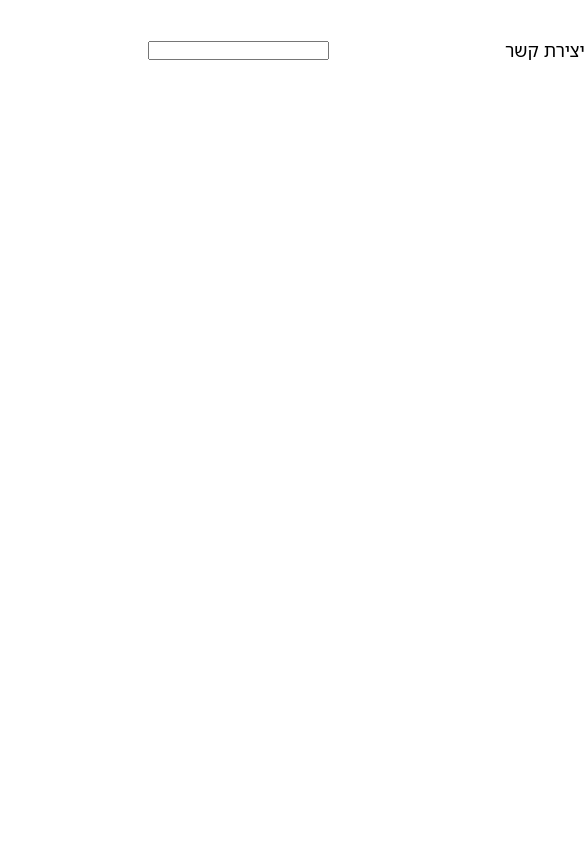
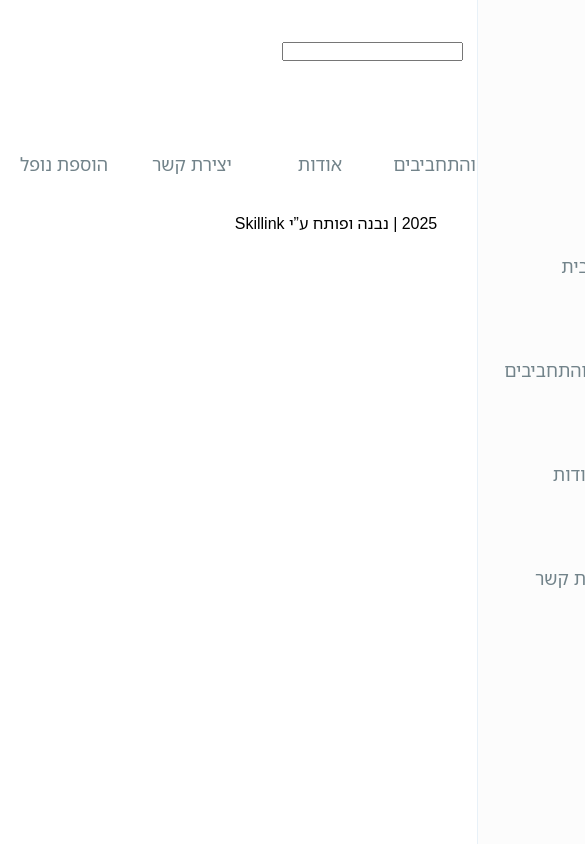
Before and after one commit to Skillink-org/Zikaron-Laderech, a Next.js app: page /about in a window 390 px wide. Shown: the top 844 px of the page, 585 px wide, since content can reach past the window. Built offline with nearby package versions, Linux system fonts and the light colour scheme.

Commit message:
Add mobile navigation component and enhance header layout

```diff
--- /dev/null
+++ b/app/components/Header/MobileNav.jsx
@@ -0,0 +1,33 @@
+'use client'
+
+import Image from 'next/image'
+import styles from './style.module.scss'
+import { useState } from 'react'
+import Link from 'next/link'
+
+export default function MobileNav() {
+    const [isOpen, setIsOpen] = useState(true)
+
+    function toggleNav() {
+        setIsOpen(!isOpen)
+    }
+
+    return (
+        <div className={`${styles.mobileNav} ${isOpen ? styles.open : styles.closed}`}>
+            <Image
+                src="/mobile-nav-icon.svg"
+                className={styles.navIcon}
+                width={24}
+                height={24}
+                alt="Mobile nav icon"
+                onClick={toggleNav} />
+
+            <nav className={styles.nav}>
+                <Link href='/'>בית</Link>
+                <Link href='/all-fallen'>השמות והתחביבים</Link>
+                <Link href='/about'>אודות</Link>
+                <Link href='/contact'>יצירת קשר</Link>
+            </nav>
+        </div>
+    )
+}
--- a/app/components/Header/index.jsx
+++ b/app/components/Header/index.jsx
@@ -1,5 +1,8 @@
 import Link from 'next/link'
+import Image from 'next/image'
 import styles from './style.module.scss'
+import NavIcon from '@/public/mobile-nav-icon.svg'
+import MobileNav from './MobileNav'
 
 export default function Header() {
     return (
@@ -11,7 +14,12 @@ export default function Header() {
                 <Link href='/about'>אודות</Link>
                 <Link href='/contact'>יצירת קשר</Link>
             </nav>
-            <input type="text" />
+            <MobileNav />
+
+            <div className={styles.search}>
+                <input type="text" />
+            </div>
+
         </header>
     )
 }
--- a/app/components/Header/style.module.scss
+++ b/app/components/Header/style.module.scss
@@ -4,42 +4,46 @@ $header-height: 100px;
 
 .header {
     height: $header-height;
-    width: 1440px;
-    display: flex;
-    flex-direction: row;
-    align-items: center;
-    gap: 152px;
+    display: grid;
+    grid-template-rows: $header-height;
+    grid-template-columns: [right] 100px [center] 1fr [left] auto;
     font-family: $font-family;
-    padding-inline: 85px;
-    margin-inline: auto;
+
+    &>* {
+        grid-row: 1;
+    }
+
+}
+
+.search {
+    grid-column: left;
+    place-self: center;
 }
 
 .logo {
+    grid-column: center;
+    place-self: center;
+
     font-weight: 700;
-    width: 178px;
     font-size: 35px;
-    // line-height: 42.36px;
     color: $primary;
 
     span {
         color: $textColor;
     }
-
 }
 
 .nav {
-    display: flex;
+    grid-column: center;
+    display: none;
     flex-direction: row;
     align-items: center;
     justify-content: center;
 
-
-
     a {
         text-align: center;
-        width: 128px;
+        width: 100px;
         padding-block: 30px;
-
         font-size: $text-md;
 
         &:hover {}
@@ -51,3 +55,84 @@ $header-height: 100px;
         width: 160px;
     }
 }
+
+.mobileNav {
+    grid-column: right;
+    display: flex;
+    align-items: center;
+    justify-content: center;
+
+
+
+    .navIcon {
+        cursor: pointer;
+        z-index: 10;
+    }
+
+    &.open {
+        .nav {
+            transform: translateX(0);
+        }
+    }
+
+    &.closed {
+        .nav {
+            transform: translateX(100%);
+        }
+    }
+
+    & .nav {
+        position: absolute;
+        height: 100vh;
+        width: 50%;
+        right: 0;
+        top: 0;
+        display: flex;
+        flex-direction: column;
+        align-items: center;
+        justify-content: center;
+        gap: 20px;
+
+        background-color: $grayBackground;
+        color: $textColor;
+        border-left: 1px solid $lightblueBorder;
+        transition: all 0.2s ease-in-out;
+    }
+}
+
+
+@media (min-width: 768px) {}
+
+
+@media (min-width: 1024px) {
+    .header {
+        grid-template-columns: auto [right] 280px [center] auto [left] 280px auto;
+    }
+
+    .mobileNav {
+        display: none;
+    }
+
+    .nav {
+        display: flex;
+    }
+
+    .logo {
+        grid-column: right;
+    }
+
+}
+
+@media (min-width: 1220px) {
+    .header {
+        grid-template-columns: auto [right] 335px [center] auto [left] 335px auto;
+    }
+
+    .nav {
+        a {
+            width: 128px;
+        }
+    }
+}
+
+@media (min-width: 1440px) {}
```
Also changed, not shown: public/mobile-nav-icon.svg (added).
